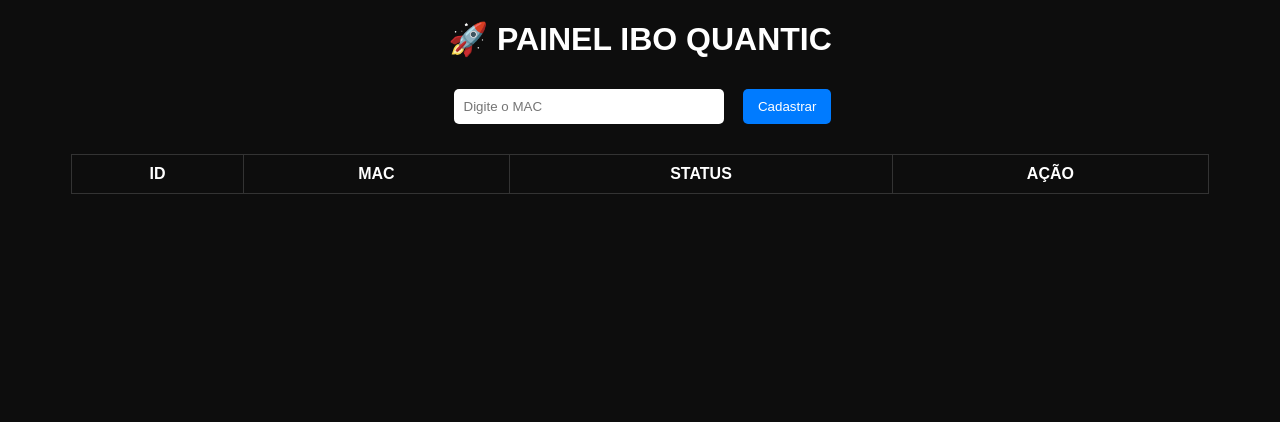
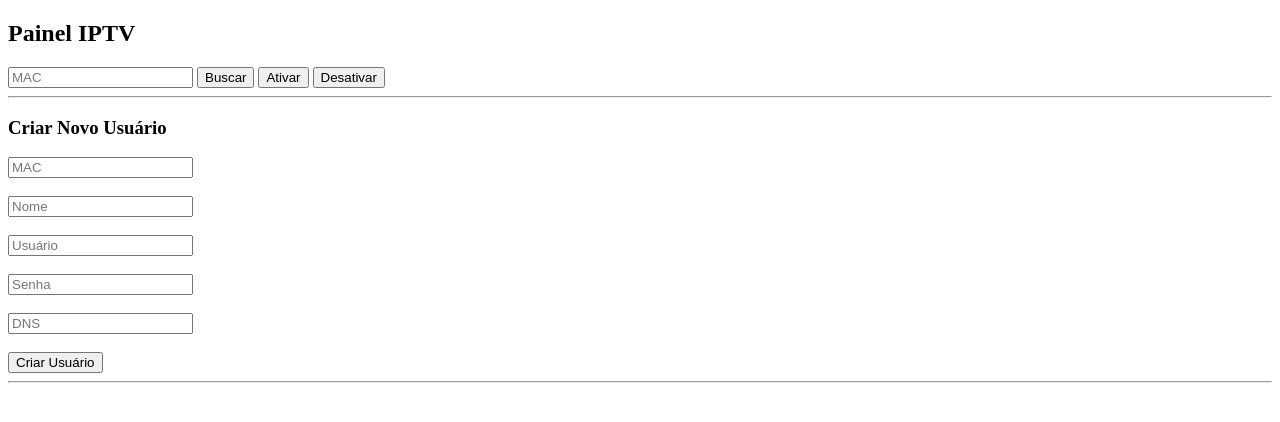
Before and after one commit to iptvquantic/iboquantic-api, a website: page public/index.html in a window 1280 px wide. Drawn offline with Linux system fonts and the light colour scheme; no server answers.

Commit message:
painel completo

```diff
--- a/public/index.html
+++ b/public/index.html
@@ -1,151 +1,92 @@
 <!DOCTYPE html>
-<html lang="pt-br">
+<html>
 <head>
-<meta charset="UTF-8">
-<title>IBO QUANTIC PAINEL</title>
-
-<style>
-body {
-    font-family: Arial;
-    background: #0d0d0d;
-    color: #fff;
-    text-align: center;
-}
-
-h1 {
-    margin-top: 20px;
-}
-
-input {
-    padding: 10px;
-    width: 250px;
-    margin: 10px;
-    border: none;
-    border-radius: 5px;
-}
-
-button {
-    padding: 10px 15px;
-    border: none;
-    cursor: pointer;
-    margin: 5px;
-    border-radius: 5px;
-}
-
-.add {
-    background: #007bff;
-    color: white;
-}
-
-.on {
-    background: green;
-    color: #fff;
-}
-
-.off {
-    background: red;
-    color: #fff;
-}
-
-table {
-    margin: 20px auto;
-    border-collapse: collapse;
-    width: 90%;
-}
-
-th, td {
-    padding: 10px;
-    border: 1px solid #333;
-}
-</style>
-
+    <meta charset="UTF-8">
+    <title>Painel IPTV</title>
 </head>
 <body>
 
-<h1>🚀 PAINEL IBO QUANTIC</h1>
+<h2>Painel IPTV</h2>
 
-<div>
-    <input type="text" id="mac" placeholder="Digite o MAC">
-    <button class="add" onclick="cadastrar()">Cadastrar</button>
-</div>
+<input id="mac" placeholder="MAC">
+<button onclick="buscar()">Buscar</button>
+<button onclick="ativar()">Ativar</button>
+<button onclick="desativar()">Desativar</button>
 
-<table>
-    <thead>
-        <tr>
-            <th>ID</th>
-            <th>MAC</th>
-            <th>STATUS</th>
-            <th>AÇÃO</th>
-        </tr>
-    </thead>
-    <tbody id="lista"></tbody>
-</table>
+<hr>
+
+<h3>Criar Novo Usuário</h3>
+
+<input id="mac_create" placeholder="MAC"><br><br>
+<input id="nome" placeholder="Nome"><br><br>
+<input id="usuario" placeholder="Usuário"><br><br>
+<input id="senha" placeholder="Senha"><br><br>
+<input id="dns" placeholder="DNS"><br><br>
+
+<button onclick="criar()">Criar Usuário</button>
+
+<hr>
+
+<pre id="resultado"></pre>
 
 <script>
+const API = "https://iboquantic-api-production.up.railway.app";
+const KEY = "quantic123seguro";
 
-// 🔥 IMPORTANTE: LOCAL
-const API = "http://localhost:3000";
+// 🔍 BUSCAR
+async function buscar() {
+    const mac = document.getElementById("mac").value;
 
-// CARREGAR LISTA
-function carregar(){
-    fetch(API + "/all")
-    .then(res => res.json())
-    .then(data => {
+    const res = await fetch(`${API}/user?mac=${mac}`);
+    const data = await res.json();
 
-        let html = "";
-
-        data.forEach(user => {
-            html += `
-            <tr>
-                <td>${user.id}</td>
-                <td>${user.mac}</td>
-                <td>${user.ativo == 1 ? "ATIVO" : "BLOQUEADO"}</td>
-                <td>
-                    <button class="on" onclick="ativar('${user.mac}')">Ativar</button>
-                    <button class="off" onclick="desativar('${user.mac}')">Desativar</button>
-                </td>
-            </tr>
-            `;
-        });
-
-        document.getElementById("lista").innerHTML = html;
-
-    })
-    .catch(() => {
-        alert("Erro ao conectar API");
-    });
+    document.getElementById("resultado").innerText = JSON.stringify(data, null, 2);
 }
 
-// CADASTRAR
-function cadastrar(){
+// ✅ ATIVAR
+async function ativar() {
     const mac = document.getElementById("mac").value;
 
-    if(!mac){
-        alert("Digite um MAC");
-        return;
-    }
+    const res = await fetch(`${API}/ativar?mac=${mac}`, {
+        headers: { "x-api-key": KEY }
+    });
 
-    fetch(API + "/add?mac=" + mac)
-    .then(() => {
-        document.getElementById("mac").value = "";
-        carregar();
-    });
+    const data = await res.json();
+    alert(JSON.stringify(data));
 }
 
-// ATIVAR
-function ativar(mac){
-    fetch(API + "/ativar?mac=" + mac)
-    .then(() => carregar());
+// ❌ DESATIVAR
+async function desativar() {
+    const mac = document.getElementById("mac").value;
+
+    const res = await fetch(`${API}/desativar?mac=${mac}`, {
+        headers: { "x-api-key": KEY }
+    });
+
+    const data = await res.json();
+    alert(JSON.stringify(data));
 }
 
-// DESATIVAR
-function desativar(mac){
-    fetch(API + "/desativar?mac=" + mac)
-    .then(() => carregar());
+// 🆕 CRIAR USUÁRIO
+async function criar() {
+    const mac = document.getElementById("mac_create").value;
+    const nome = document.getElementById("nome").value;
+    const usuario = document.getElementById("usuario").value;
+    const senha = document.getElementById("senha").value;
+    const dns = document.getElementById("dns").value;
+
+    const res = await fetch(`${API}/create`, {
+        method: "POST",
+        headers: {
+            "Content-Type": "application/json",
+            "x-api-key": KEY
+        },
+        body: JSON.stringify({ mac, nome, usuario, senha, dns })
+    });
+
+    const data = await res.json();
+    alert(JSON.stringify(data));
 }
-
-carregar();
-
 </script>
 
 </body>
```
